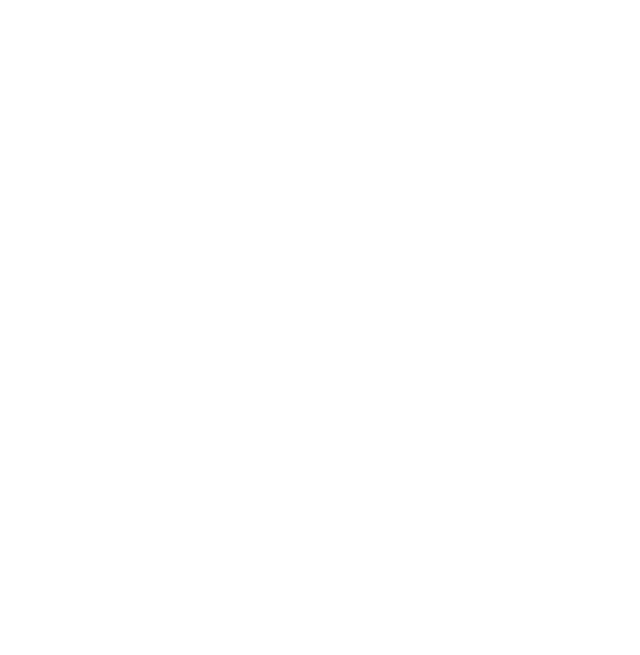
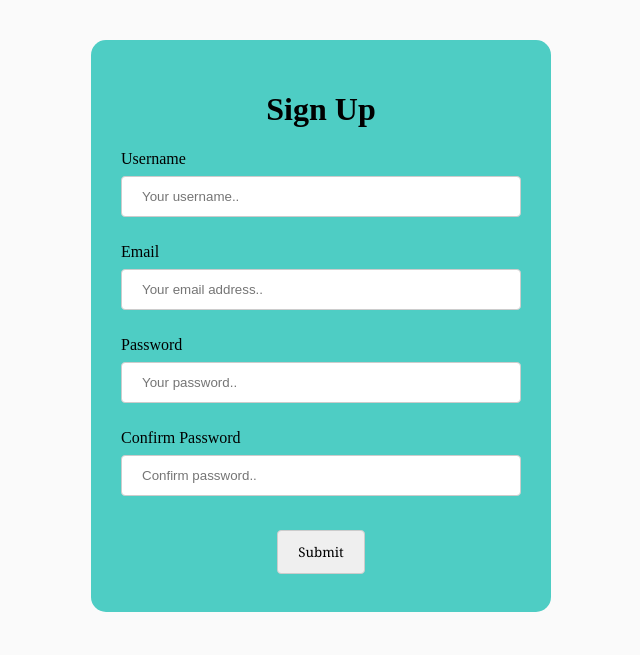
Before and after one commit to iqra-inam/ITEC4010GroupProject, a plain HTML site: page signup.html in a window 1280 px wide. Shown: the whole page, without its empty margins (319-959 px from the left). Drawn offline with Linux system fonts and the light colour scheme.

Commit message:
did signup page

```diff
--- a/signup.html
+++ b/signup.html
@@ -0,0 +1,28 @@
+<!DOCTYPE html>
+<html lang="en">
+<head>
+    <meta charset="UTF-8">
+    <title>Queue Management System</title>
+    <link rel="stylesheet" href="style.css">
+</head>
+<body class="log" style="background-color: #fafafa;">
+    <div class="container">
+        <div class="titleregister">
+            <h1>Sign Up</h1>
+        </div>
+            <form>
+                <label for="username">Username</label><br>
+                <input type="text" id="username" name="username" placeholder="Your username.." required><br><br>
+                <label for="email">Email</label><br>
+                <input type="email" id="email" name="email" placeholder="Your email address.." required><br><br>
+                <label for="password">Password</label><br>
+                <input type="password" id="password" name="password" placeholder="Your password.." required><br><br>
+                <label for="confirmpassword">Confirm Password</label><br>
+                <input type="password" id="confirmpassword" name="confirmpassword" placeholder="Confirm password.." required><br><br>
+                <input type="button" value="Submit" id="signupbtn" onclick="signup()">
+
+            </form>
+    </div>
+    <script src="script.js"></script>
+</body>
+</html>
--- a/style.css
+++ b/style.css
@@ -7,7 +7,7 @@
     border-radius: 15px;
 }
 
-body {
+.log body {
     display: flex;
     justify-content: center;
     align-items: center;
@@ -16,7 +16,7 @@ body {
     color: #333333;
 }
 
-.titlelogin h1 {
+.titlelogin h1, .titleregister h1 {
     text-align: center;
 
 }
@@ -35,7 +35,7 @@ input[type=text], input[type=email], input[type=password] {
     box-sizing: border-box;
 }
 
-#loginbtn {
+#loginbtn, #signupbtn {
     cursor: pointer;
     padding: 12px 20px;
     margin: 8px auto;
@@ -45,3 +45,11 @@ input[type=text], input[type=email], input[type=password] {
     display: block;
     width: fit-content;
 }
+
+input[type=button] {
+    font-family: Georgia, 'Times New Roman', Times, serif;
+}
+
+input[type=button]:hover {
+    background-color: #F5F5F5
+}
```
Also changed, not shown: customerdashboard.html (+2 -2 lines), logincustomer.html (renamed from login.html, +1 -1 lines).
